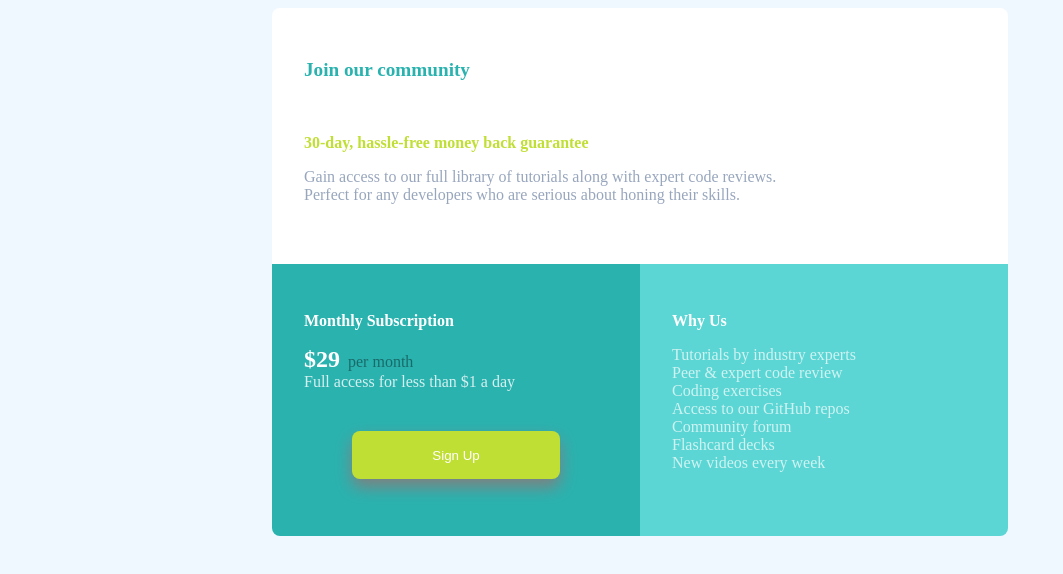
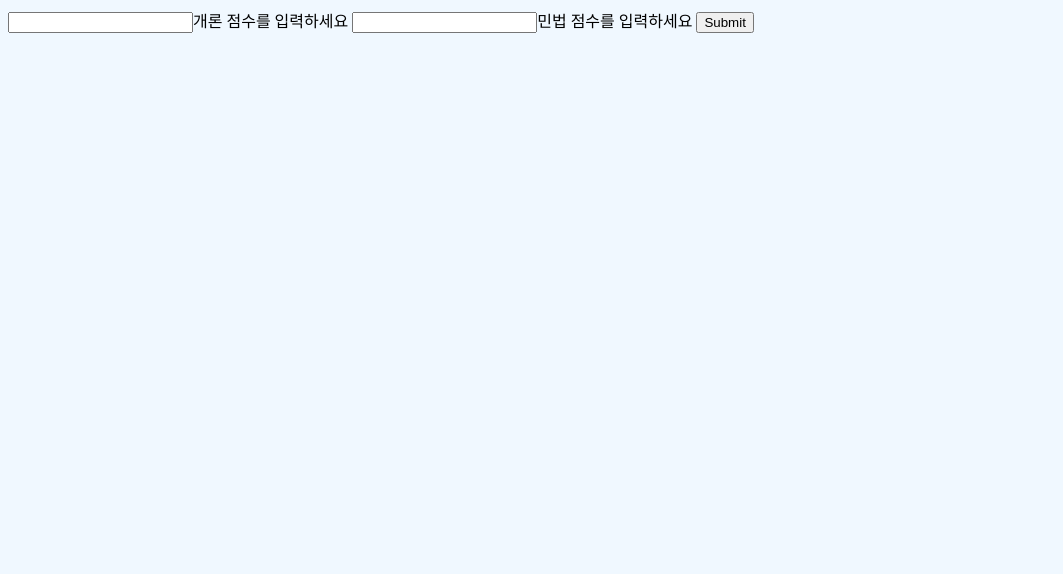
Before and after one commit to DWAN-00/JS, a plain HTML site: page 3week/index.html in a window 1280 px wide. Shown: the whole page, without its empty margins (0-1063 px from the left). Drawn offline with Linux system fonts and the light colour scheme.

```diff
--- a/3week/index.html
+++ b/3week/index.html
@@ -1,49 +1,17 @@
 <!DOCTYPE html>
 <html lang="en">
 <head>
-  <meta charset="UTF-8">
-  <meta name="viewport" content="width=device-width, initial-scale=1.0"> <!-- displays site properly based on user's device -->
-
-  <link rel="icon" type="image/png" sizes="32x32" href="./images/favicon-32x32.png">
-
-  <title>Frontend Mentor | Single Price Grid Component</title>
-  <link rel="stylesheet" type="text/css" href="style.css" />
-  <!-- Feel free to remove these styles or customise in your own stylesheet 👍 -->
-  <style>
-
-  </style>
+    <meta charset="UTF-8">
+    <meta http-equiv="X-UA-Compatible" content="IE=edge">
+    <meta name="viewport" content="width=device-width, initial-scale=1.0">
+    <link rel="stylesheet" type="text/css" href="style.css">
+    <title>Document</title>
 </head>
-<body>
-<div class="entire box">
-  <div class="top box">
-    <div class="join box">
-      <p class="suggest title">Join our community</p><br>
-      <p class="first sub title">30-day, hassle-free money back guarantee</p>
-      <p class="content title">Gain access to our full library of tutorials along with expert code reviews.<br>
-      Perfect for any developers who are serious about honing their skills.</p>
-    </div>
-  </div>
-  <div class="bottom box">
-    <div class="price box">
-      <p class="second sub title">Monthly Subscription</p>
-
-      <span class="price month">&dollar;29</span>&nbsp&nbsp<span class="per">per month</span><br>
-
-      <span class="price content">Full access for less than &dollar;1 a day</span><br>
-
-        <button class="sign-up">Sign Up</button>
-    </div>
-    <div class="content box">
-      <p class="second sub title">Why Us</p>
-      <p class="pros">Tutorials by industry experts<br>
-      Peer &amp; expert code review<br>
-      Coding exercises<br>
-      Access to our GitHub repos<br>
-      Community forum<br>
-      Flashcard decks<br>
-      New videos every week<br></p>
-    </div>
-  </div>
-</div>
+<form>
+    <input class="test-1" type="text" onsubmit='scoreConfirm()'>개론 점수를 입력하세요</input>
+    <input class="test-2" type="text" onsubmit='scoreConfirm()'>민법 점수를 입력하세요</input>
+        <input type="submit"></input>
+</form>
+<script src="/3week/main.js"></script>
 </body>
 </html>
--- /dev/null
+++ b/3week/main.js
@@ -0,0 +1,12 @@
+const score1 = document.getElementsByClassName("test-1");
+const score2 = document.getElementsByClassName("test-2");
+
+function scoreConfirm(score1, score2) {
+  if (score1 + score2 >= 120) {
+    alert("합격");
+  } else if (score1 < 40 || score2 < 40) {
+    alert("불합격");
+  } else {
+    alert("불합격");
+  }
+}
```
Also changed, not shown: 4week/main.js (+4 -3 lines), 5week/index.html (added, +18 -0 lines), 5week/main.js (added, +11 -0 lines), 5week/style.css (added).
